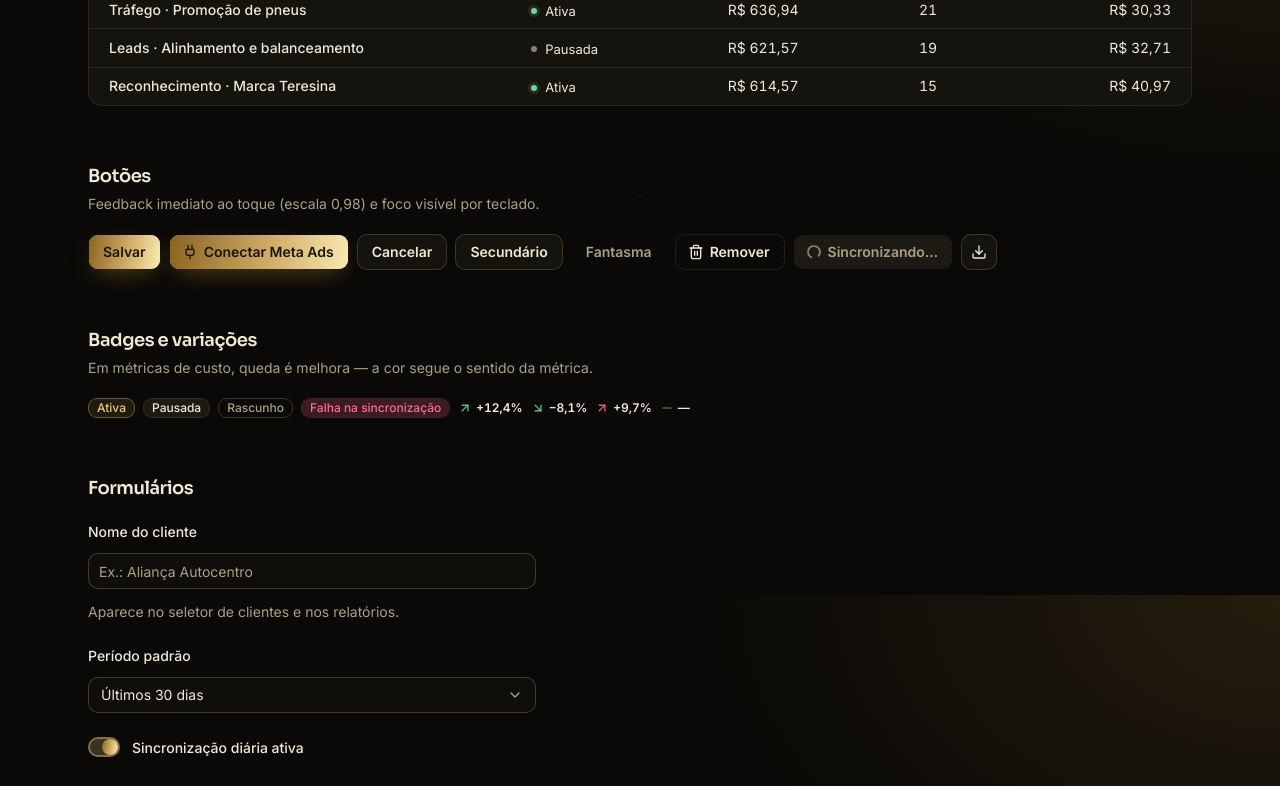
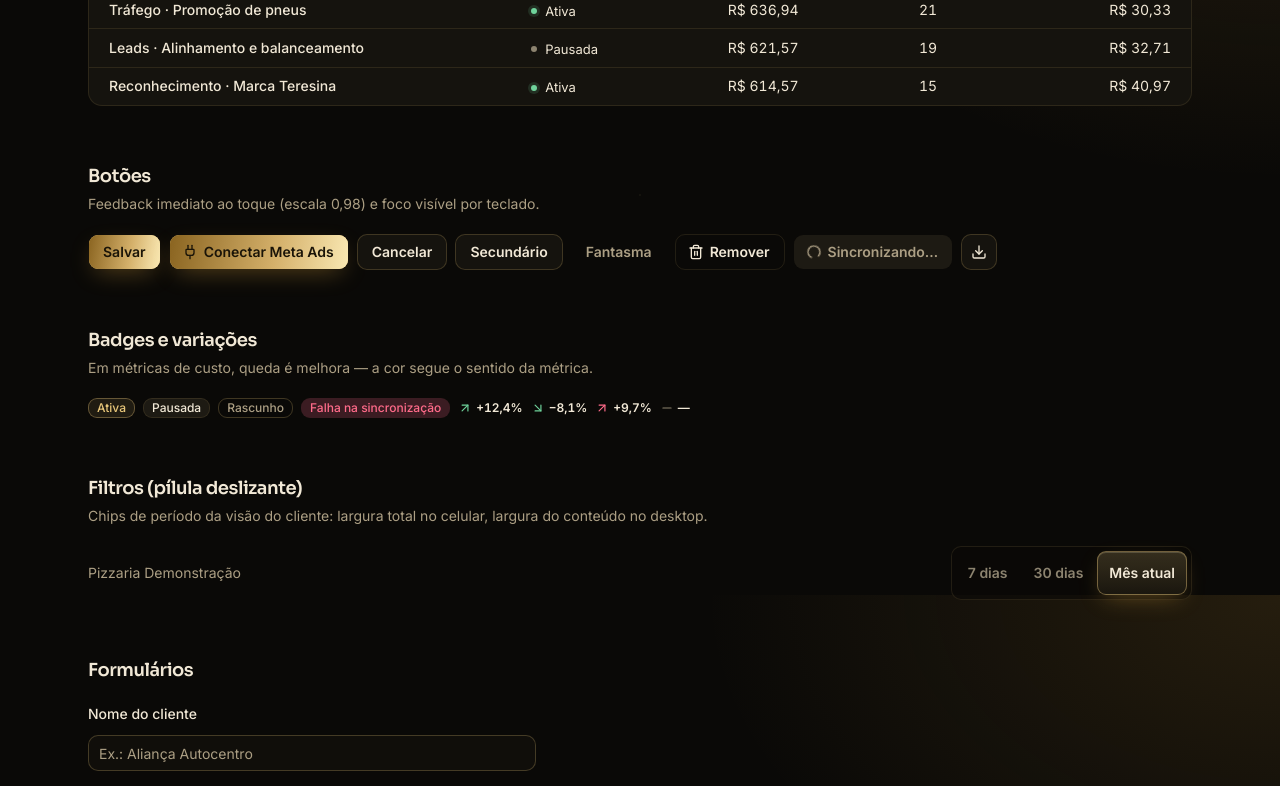
Before and after one commit to BryanWM/ads-dashboard-wrmax, a Next.js app: page /design-system in a window 1280 px wide. Shown: the part 2605-3391 px from the top of the page. Built offline with nearby package versions, Linux system fonts and the light colour scheme.

Commit message:
fix(filters): period chips size to their labels on desktop (Mês atual no longer overflows)

```diff
--- a/src/app/design-system/_components/controls-demo.tsx
+++ b/src/app/design-system/_components/controls-demo.tsx
@@ -8,8 +8,10 @@ import {
   SettingsIcon,
   TrashIcon,
 } from "lucide-react";
+import { useState } from "react";
 import { toast } from "sonner";
 
+import { SegmentedControl } from "@/components/filters/segmented-control";
 import { DeltaIndicator } from "@/components/metrics/delta-indicator";
 import { Badge } from "@/components/ui/badge";
 import { Button } from "@/components/ui/button";
@@ -52,6 +54,31 @@ const PERIODS = [
   { value: "last_30d", label: "Últimos 30 dias" },
   { value: "this_month", label: "Este mês" },
 ];
+
+const CHIPS = [
+  { value: "last_7d", label: "7 dias" },
+  { value: "last_30d", label: "30 dias" },
+  { value: "this_month", label: "Mês atual" },
+] as const;
+
+/** Same configuration as PeriodChips (which needs the app's navigation context). */
+function PeriodChipsPreview() {
+  const [value, setValue] = useState<(typeof CHIPS)[number]["value"]>("this_month");
+  return (
+    <div className="flex flex-col gap-3 lg:flex-row lg:items-center lg:justify-between">
+      <p className="text-sm text-texto-apagado">Pizzaria Demonstração</p>
+      <SegmentedControl
+        aria-label="Período"
+        size="lg"
+        fill
+        options={CHIPS}
+        value={value}
+        onChange={setValue}
+        className="lg:w-auto"
+      />
+    </div>
+  );
+}
 
 export function ControlsDemo() {
   return (
@@ -102,6 +129,14 @@ export function ControlsDemo() {
           <DeltaIndicator change={9.7} polarity="lower-is-better" />
           <DeltaIndicator change={null} polarity="higher-is-better" />
         </div>
+      </CatalogSection>
+
+      <CatalogSection
+        id="filtros"
+        title="Filtros (pílula deslizante)"
+        description="Chips de período da visão do cliente: largura total no celular, largura do conteúdo no desktop."
+      >
+        <PeriodChipsPreview />
       </CatalogSection>
 
       <CatalogSection id="formularios" title="Formulários">
--- a/src/components/filters/segmented-control.tsx
+++ b/src/components/filters/segmented-control.tsx
@@ -65,7 +65,10 @@ export function SegmentedControl<T extends string>({
             className={cn(
               "relative rounded-chip px-3 font-semibold whitespace-nowrap text-texto-inativo transition-colors duration-[450ms] outline-none hover:text-texto-apagado focus-visible:outline-2 focus-visible:-outline-offset-2 focus-visible:outline-dourado",
               size === "lg" ? "h-11 text-sm" : "h-8 text-[13px]",
-              fill && "min-w-0 flex-1 px-2",
+              // flex-auto (not flex-1): each option starts from its label width and shares
+              // the spare space, so the longest label ("Mês atual") never gets squeezed
+              // when the container is content-sized (desktop).
+              fill && "flex-auto px-3",
               active && "text-texto hover:text-texto",
             )}
           >
```
